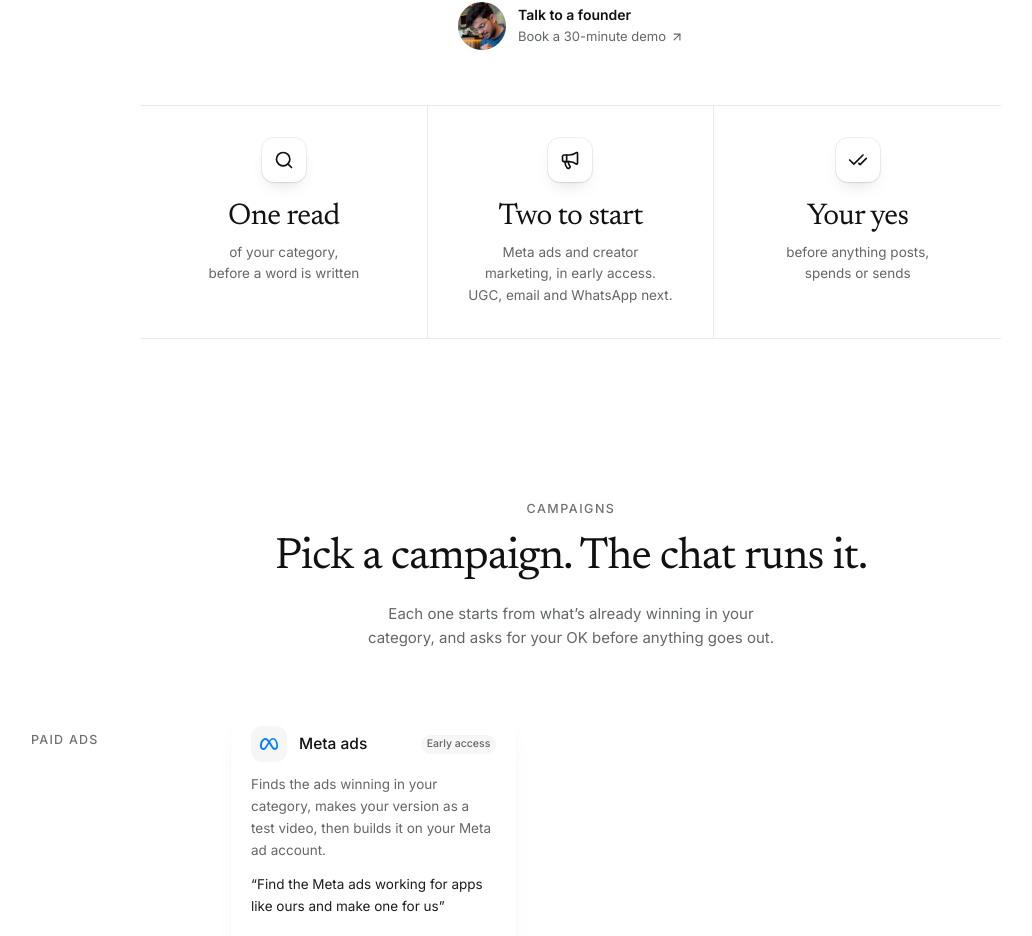
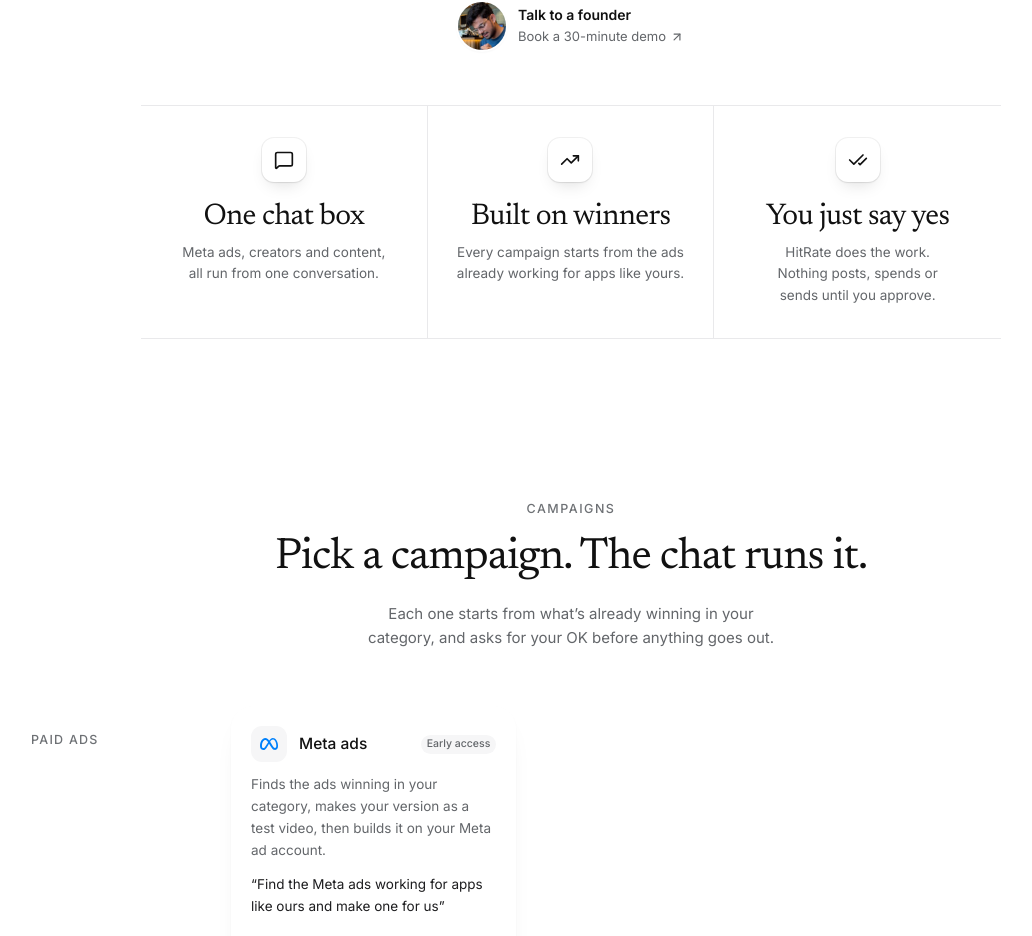
Before and after one commit to Shashankdixitgit/Landing_Page_zimmy, a Next.js app: page /v16 in a window 1280 px wide. Shown: the part 1118-2054 px from the top of the page, without its empty margins (69-1101 px from the left). Built offline with nearby package versions, Linux system fonts and the light colour scheme.

Commit message:
/v16: rewrite the three points under the hero: One chat box, Built on winners, You just say yes
Co-Authored-By: Claude Opus 5.5 <noreply@anthropic.com>

```diff
--- a/components/v16/ChatHome.tsx
+++ b/components/v16/ChatHome.tsx
@@ -1,4 +1,4 @@
-import { CheckCheck, Megaphone, Search } from "lucide-react";
+import { CheckCheck, MessageSquare, TrendingUp } from "lucide-react";
 import { Nav, Footer } from "@/components/v16/Chrome";
 import Proof from "@/components/v15/Proof";
 import Questions from "@/components/v16/Questions";
@@ -92,9 +92,9 @@ export default function ChatHome({ home }: { home: string }) {
             </>
           }
           gets={[
-            { Icon: Search, big: "One read", small: "of your category, before a word is written" },
-            { Icon: Megaphone, big: "Two to start", small: "Meta ads and creator marketing, in early access. UGC, email and WhatsApp next." },
-            { Icon: CheckCheck, big: "Your yes", small: "before anything posts, spends or sends" },
+            { Icon: MessageSquare, big: "One chat box", small: "Meta ads, creators and content, all run from one conversation." },
+            { Icon: TrendingUp, big: "Built on winners", small: "Every campaign starts from the ads already working for apps like yours." },
+            { Icon: CheckCheck, big: "You just say yes", small: "HitRate does the work. Nothing posts, spends or sends until you approve." },
           ]}
         />
 
```
